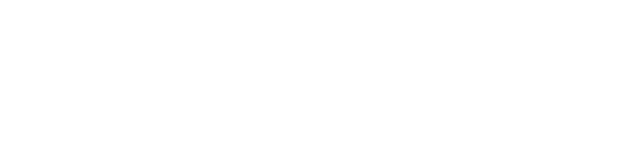
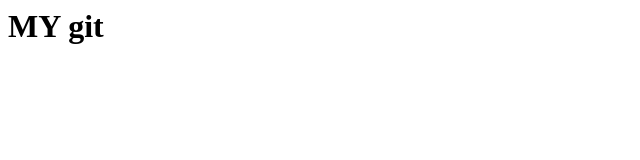
Before and after one commit to stark-jon/LPU_REACT_CC, a plain HTML site: page index.html in a window 1280 px wide. Shown: the whole page, without its empty margins (0-640 px from the left). Drawn offline with Linux system fonts and the light colour scheme.

Commit message:
Added style.css

```diff
--- a/index.html
+++ b/index.html
@@ -2,5 +2,7 @@
 <head>
     <title>My Git</title>
 </head>
-<body></body>
+<body>
+    <h1>MY git</h1>
+</body>
 </html>
--- /dev/null
+++ b/style.css
@@ -0,0 +1,3 @@
+*{
+    font-family: 'Courier New', Courier, monospace;
+}
```
